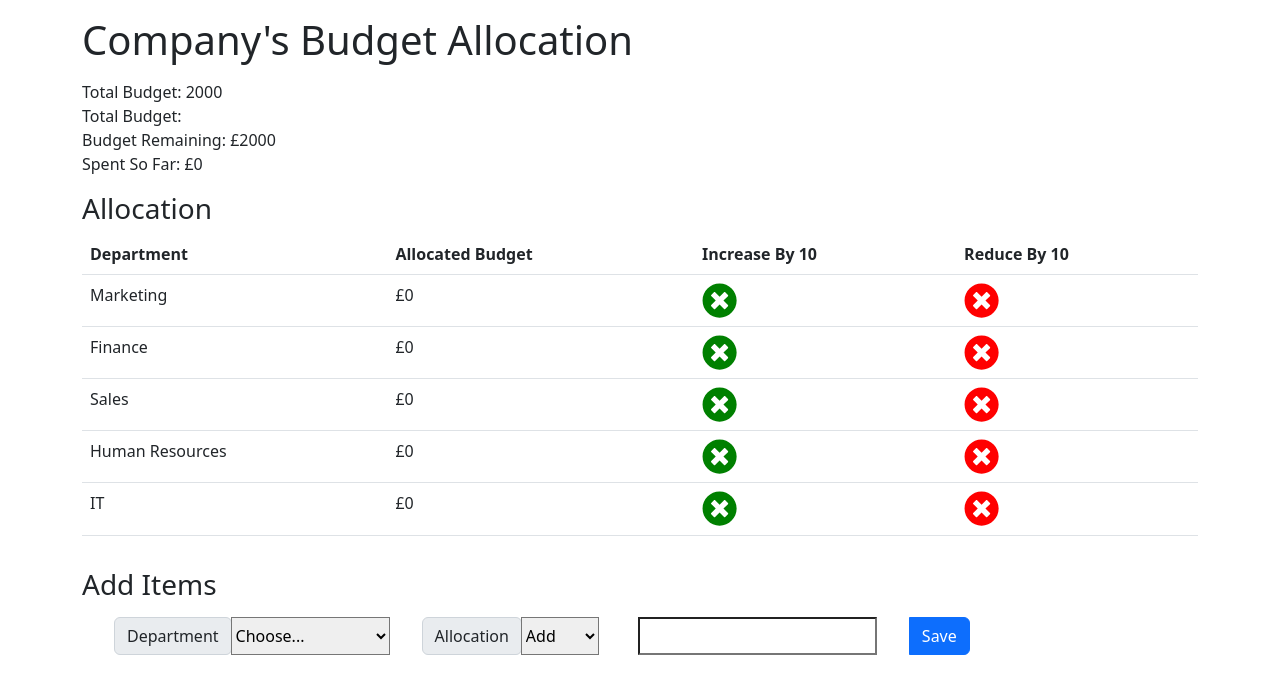
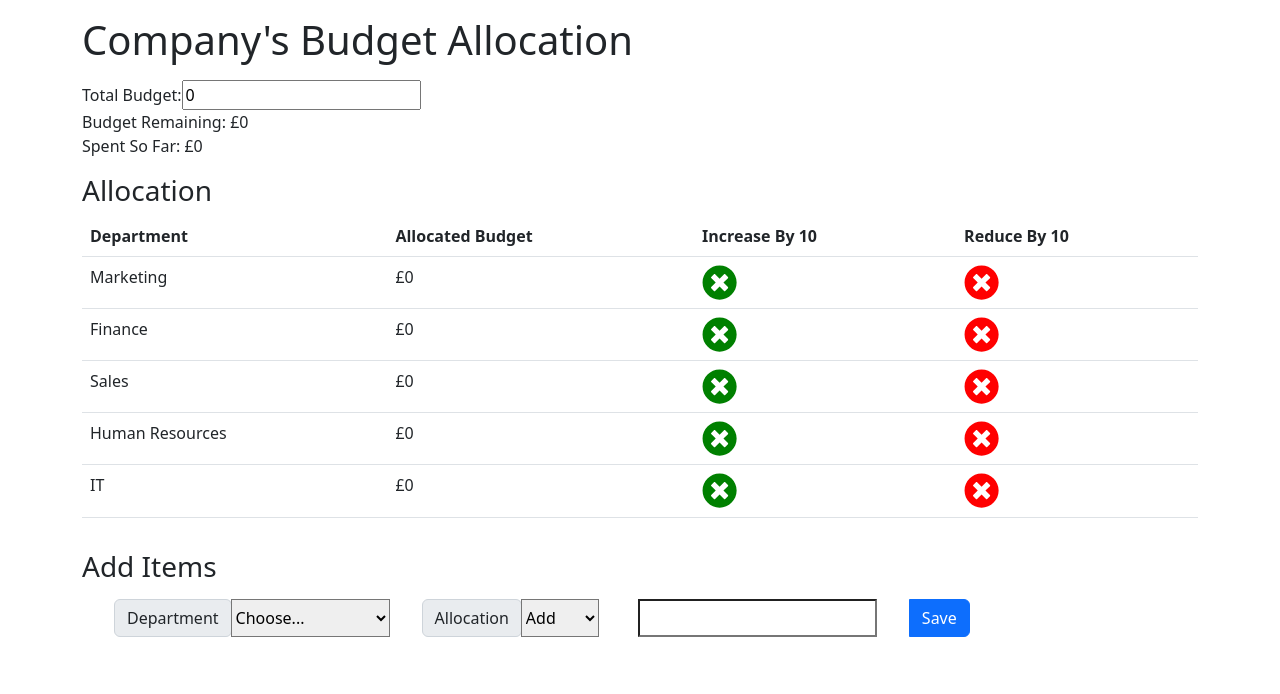
Before and after one commit to seattletravis/ejtos-react_budget_app, a React (Create React App) app: page / in a window 1280 px wide. Shown: the top 694 px of the page. Built offline with nearby package versions, Linux system fonts and the light colour scheme.

Commit message:
add input field for total budget

```diff
--- a/src/components/BudgetTotal.js
+++ b/src/components/BudgetTotal.js
@@ -8,23 +8,25 @@ const BudgetTotal = (props) => {
     let spentSoFar = expenses.reduce((sum, expense)=>{
         return sum + expense.quantity}, 0)
 
-    const [budgetTotal, setBudgetTotal] = useState(2000)
-
+    const [budgetTotal, setBudgetTotal] = useState(0)
+    // function handleChange(){
+    //     setBudgetTotal(this.value)
+    // }
 
 
     return (
         <div className="budget">
-            <div>Total Budget: {budgetTotal}</div>
             <div>
                 {/* <div>Total Budget: {budgetTotal}</div> */}
                 <label>
                     Total Budget:
-                    {/* <input
+                    <input
                         type="number"
                         value={budgetTotal}
-                        onChange={this.handleChange}
-                    /> */}
+                        onChange={(e)=>{setBudgetTotal(e.target.value)}}
+                    />
                 </label>
+                {/* <div>Total Budget: £{budgetTotal}</div> */}
                 <div>Budget Remaining: £{budgetTotal - spentSoFar}</div>
                 <div>Spent So Far: £{spentSoFar}</div>
             </div>
```
